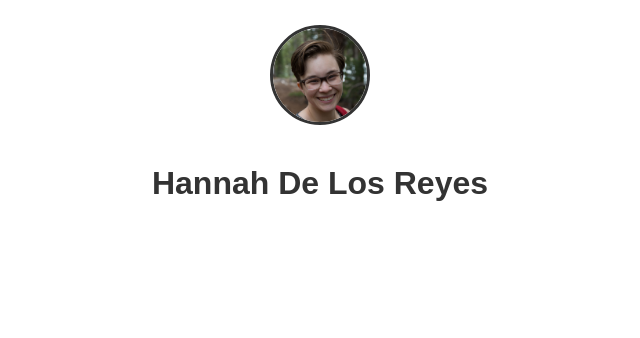
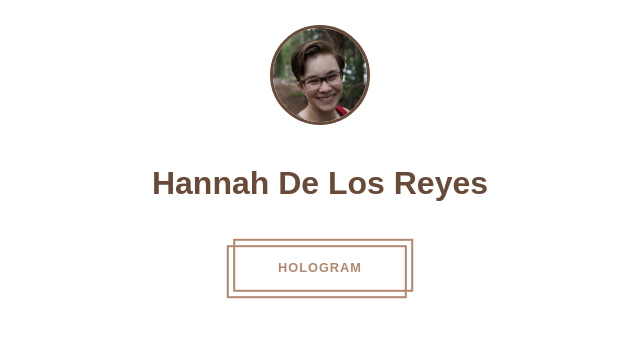
Before and after one commit to bugdlr/bugdlr.github.io, a website: page index.html in a window 1280 px wide. Shown: the whole page, without its empty margins (320-960 px from the left). Drawn offline with nearby package versions, Linux system fonts and the light colour scheme.

Commit message:
added fancy ass button

```diff
--- a/index.html
+++ b/index.html
@@ -10,5 +10,8 @@
   <body>
     <img class="main-img" src="images/hannah_smile_crop-compressed.jpg" alt="Hannah's face">
     <h1>Hannah De Los Reyes</h1>
+
+		<a class="hologram-btn" href="#">Hologram</a>
+
   </body>
 </html>
--- a/less/style.less
+++ b/less/style.less
@@ -1,13 +1,19 @@
 // variables
-@gray: #333;
+@brown: #b2876f;
 
-* {
-  font-family: sans-serif;
+*, *:before, *:after {
+	font-family: sans-serif;
   box-sizing: border-box;
+  -webkit-font-smoothing: antialiased;
 }
 
-h1, h2, h3, h4, h5, p {
-  color: @gray;
+body {
+  font-family: "Open Sans", sans-serif;
+  color: darken(@brown, 25%);
+}
+
+a {
+	text-decoration: none;
 }
 
 .main-img {
@@ -16,7 +22,7 @@ h1, h2, h3, h4, h5, p {
   margin: 25px auto;
   display: block;
   border-radius: 50%;
-  border: 3px solid @gray;
+  border: 3px solid darken(@brown, 25%);
 }
 
 h1 {
@@ -26,3 +32,39 @@ h1 {
     font-size: 20px;
   }
 }
+
+// clean up the stuff below
+.hologram-btn {
+	display: block;
+	margin: 0 auto;
+	max-width: 180px;
+	text-align: center;
+  padding: 1.5em 2.6em;
+  border-radius: 0;
+  color: @brown;
+  font-weight: bold;
+  font-size: 0.8rem;
+  letter-spacing: 1px;
+  text-transform: uppercase;
+  position: relative;
+  transition: all 250ms ease;
+}
+.hologram-btn:before, .hologram-btn:after {
+  content: '';
+  position: absolute;
+  left: 0;
+  top: 0;
+  width: 100%;
+  height: 100%;
+  border: 2px solid;
+  transition: .25s;
+}
+.hologram-btn:before {
+  transform: translateX(-0.25em) translateY(0.25em);
+}
+.hologram-btn:after {
+  transform: translateX(0.25em) translateY(-0.25em);
+}
+.hologram-btn:hover:before, .hologram-btn:hover:after {
+  transform: translateX(0) translateY(0);
+}
```
Also changed, not shown: css/style.min.css.
